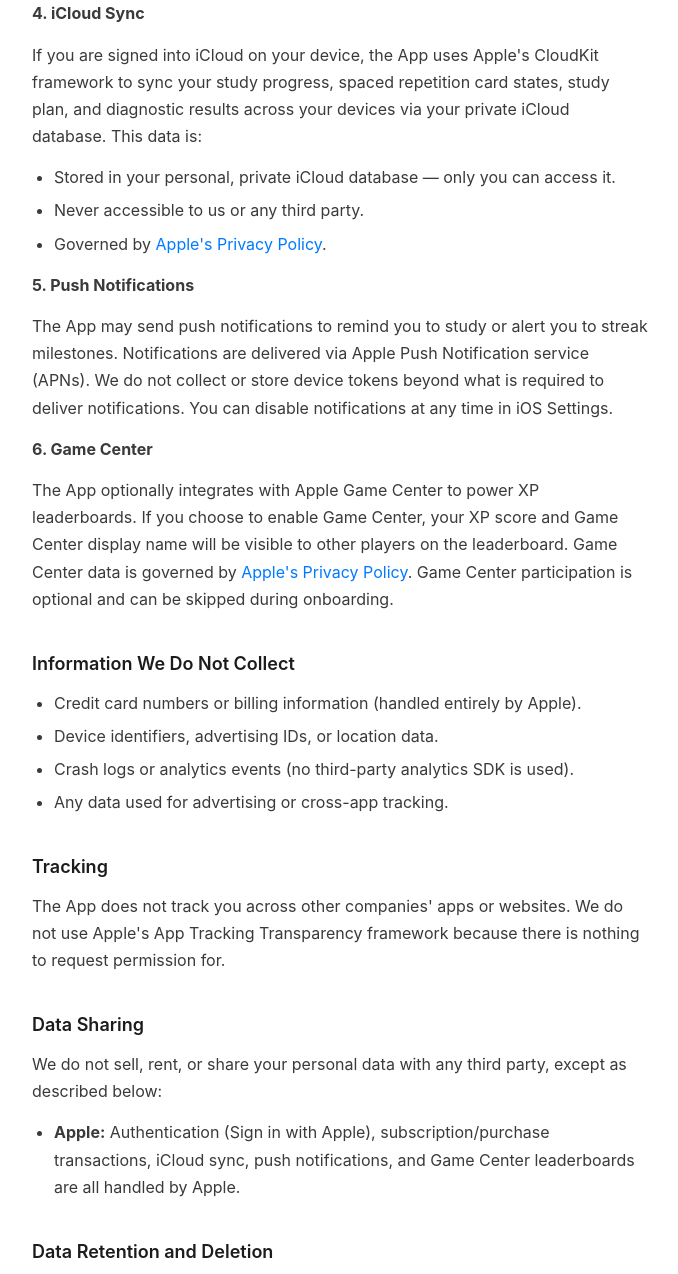
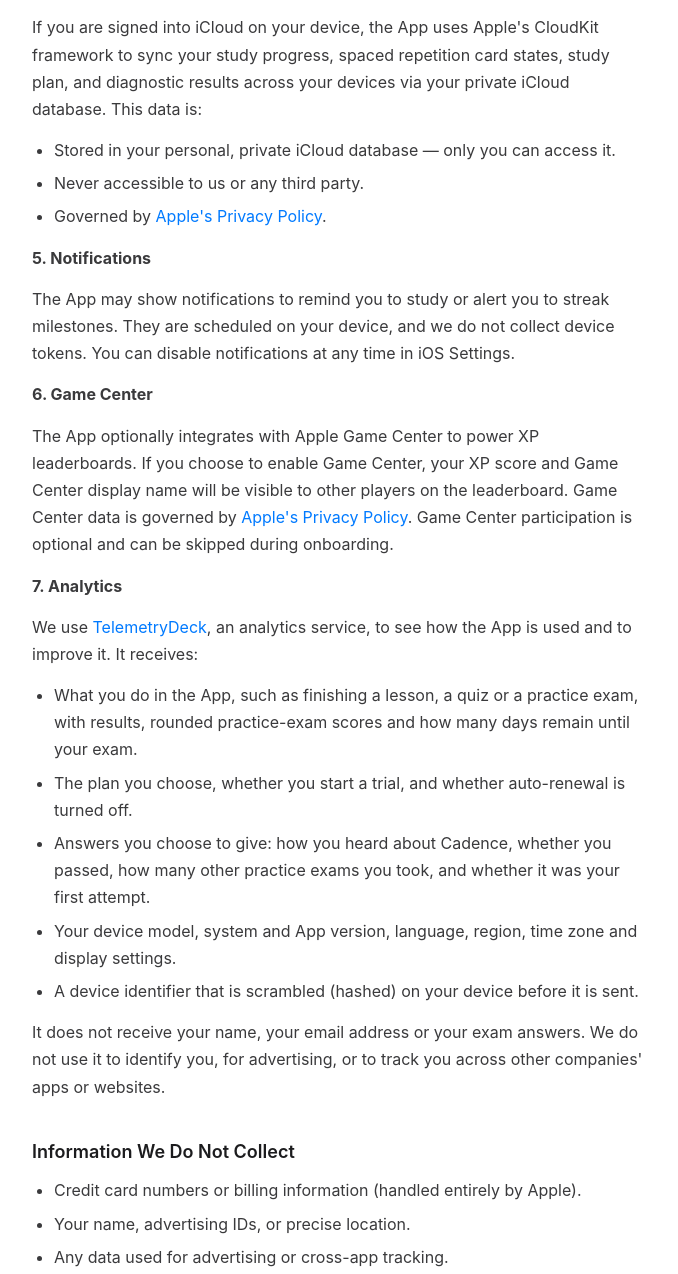
Before and after one commit to derrickpainandperformance/npte-prep-privacy, a plain HTML site: page index.html in a window 1280 px wide. Shown: the part 1150-2424 px from the top of the page, without its empty margins (300-978 px from the left). Drawn offline with Linux system fonts and the light colour scheme.

Commit message:
Describe analytics and remove Sign in with Apple
The app has no account or sign-in, uses TelemetryDeck analytics, and schedules its
notifications on the device. The policy said otherwise.

Co-Authored-By: Claude Opus 5.5 <noreply@anthropic.com>

```diff
--- a/index.html
+++ b/index.html
@@ -44,7 +44,7 @@
     <div class="card">
       <h1>Privacy Policy</h1>
       <p class="subtitle">Cadence &mdash; NPTE Board Prep</p>
-      <p class="updated">Last updated: June 7, 2026</p>
+      <p class="updated">Last updated: November 23, 2026</p>
 
       <h2>Overview</h2>
       <p>
@@ -56,13 +56,11 @@
 
       <h2>Information We Collect</h2>
 
-      <p><strong>1. Sign in with Apple</strong></p>
+      <p><strong>1. No Account</strong></p>
       <p>
-        The App uses Sign in with Apple as its only authentication method. When you sign in,
-        Apple may share your name and email address (or an anonymized relay address) with the
-        App depending on the permissions you grant. This information is used solely to
-        personalize your experience within the App. We do not store your Apple ID credentials
-        and we do not use this information for advertising or share it with third parties.
+        The App does not ask you to create an account or sign in, and it does not ask for your
+        name or email address. If you email us feedback, we receive your email address and
+        what you write, and we use them only to respond and improve the App.
       </p>
 
       <p><strong>2. Subscription and Purchase Data</strong></p>
@@ -84,7 +82,8 @@
       </p>
       <ul>
         <li>Not linked to your identity by us.</li>
-        <li>Not shared with any third party by us.</li>
+        <li>Not shared with any third party by us, apart from the usage information described
+          under Analytics below.</li>
         <li>Never used for advertising purposes.</li>
       </ul>
 
@@ -100,12 +99,11 @@
         <li>Governed by <a href="https://www.apple.com/legal/privacy/" target="_blank" rel="noopener">Apple's Privacy Policy</a>.</li>
       </ul>
 
-      <p><strong>5. Push Notifications</strong></p>
+      <p><strong>5. Notifications</strong></p>
       <p>
-        The App may send push notifications to remind you to study or alert you to streak
-        milestones. Notifications are delivered via Apple Push Notification service (APNs).
-        We do not collect or store device tokens beyond what is required to deliver
-        notifications. You can disable notifications at any time in iOS Settings.
+        The App may show notifications to remind you to study or alert you to streak
+        milestones. They are scheduled on your device, and we do not collect device tokens.
+        You can disable notifications at any time in iOS Settings.
       </p>
 
       <p><strong>6. Game Center</strong></p>
@@ -117,11 +115,30 @@
         Game Center participation is optional and can be skipped during onboarding.
       </p>
 
+      <p><strong>7. Analytics</strong></p>
+      <p>
+        We use <a href="https://telemetrydeck.com/privacy/" target="_blank" rel="noopener">TelemetryDeck</a>,
+        an analytics service, to see how the App is used and to improve it. It receives:
+      </p>
+      <ul>
+        <li>What you do in the App, such as finishing a lesson, a quiz or a practice exam, with
+          results, rounded practice-exam scores and how many days remain until your exam.</li>
+        <li>The plan you choose, whether you start a trial, and whether auto-renewal is turned off.</li>
+        <li>Answers you choose to give: how you heard about Cadence, whether you passed, how
+          many other practice exams you took, and whether it was your first attempt.</li>
+        <li>Your device model, system and App version, language, region, time zone and display
+          settings.</li>
+        <li>A device identifier that is scrambled (hashed) on your device before it is sent.</li>
+      </ul>
+      <p>
+        It does not receive your name, your email address or your exam answers. We do not use it
+        to identify you, for advertising, or to track you across other companies' apps or websites.
+      </p>
+
       <h2>Information We Do Not Collect</h2>
       <ul>
         <li>Credit card numbers or billing information (handled entirely by Apple).</li>
-        <li>Device identifiers, advertising IDs, or location data.</li>
-        <li>Crash logs or analytics events (no third-party analytics SDK is used).</li>
+        <li>Your name, advertising IDs, or precise location.</li>
         <li>Any data used for advertising or cross-app tracking.</li>
       </ul>
 
@@ -138,7 +155,8 @@
         described below:
       </p>
       <ul>
-        <li><strong>Apple:</strong> Authentication (Sign in with Apple), subscription/purchase transactions, iCloud sync, push notifications, and Game Center leaderboards are all handled by Apple.</li>
+        <li><strong>Apple:</strong> Subscription and purchase transactions, iCloud sync, and Game Center leaderboards are all handled by Apple.</li>
+        <li><strong>TelemetryDeck:</strong> Receives the usage information described under Analytics, on our behalf.</li>
       </ul>
 
       <h2>Data Retention and Deletion</h2>
```
